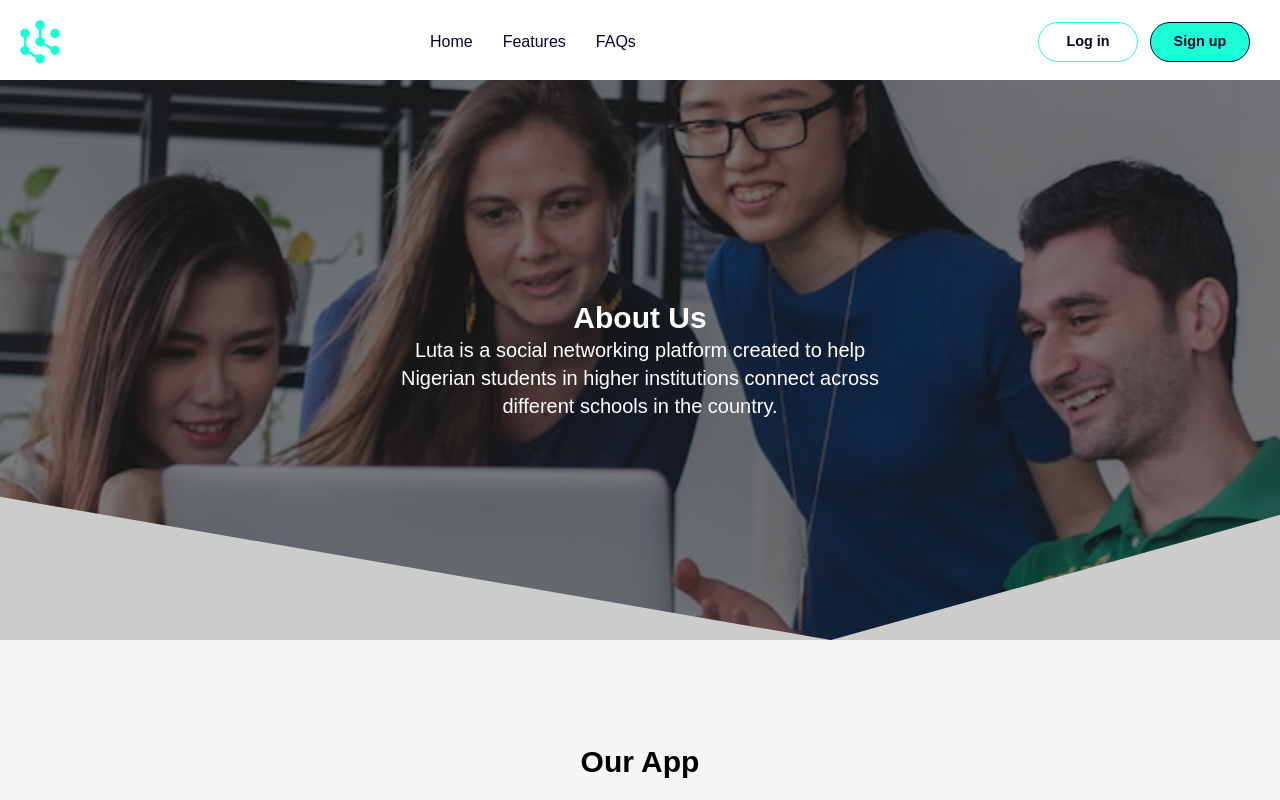
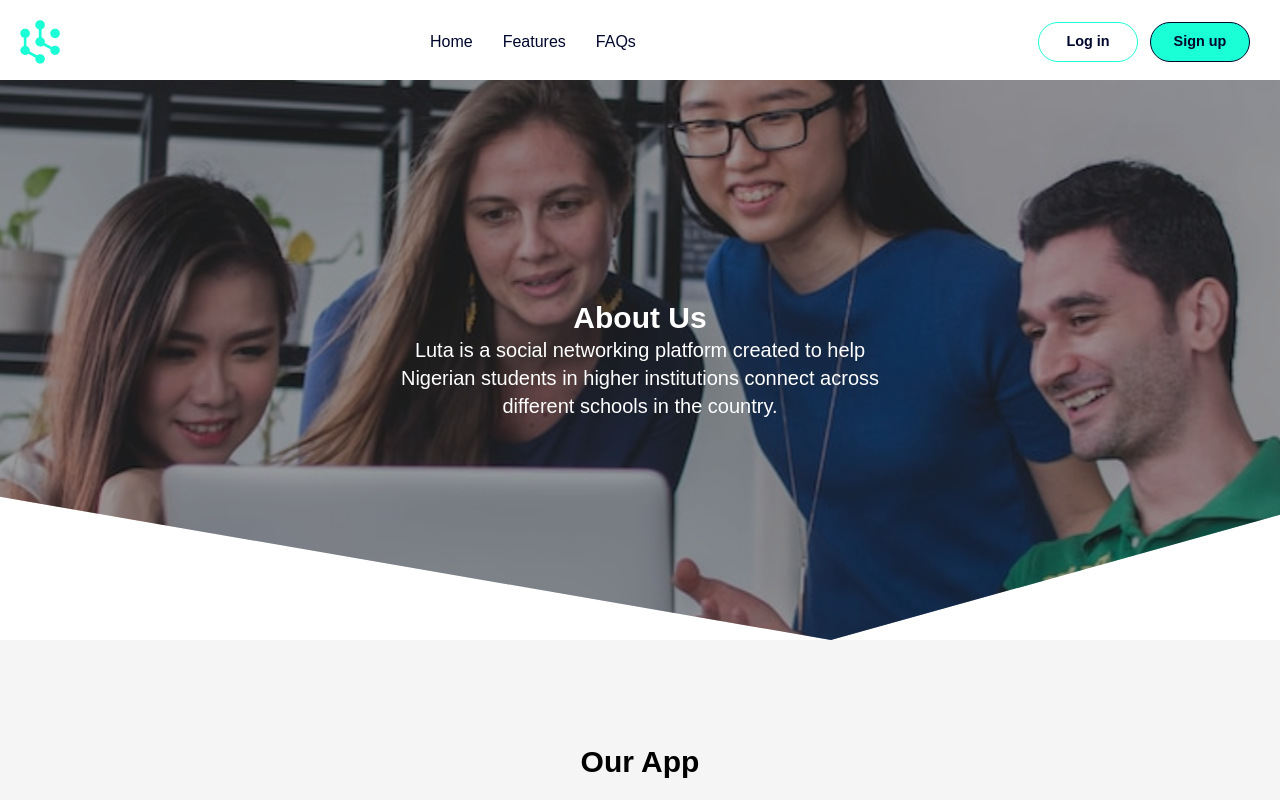
Before and after one commit to Luta-org/Luta, a Next.js app: page /about in a window 1280 px wide. Shown: the top 800 px of the page. Built offline with nearby package versions, Linux system fonts and the light colour scheme; a web font is replaced by a local one.

Commit message:
modified

```diff
--- a/components/AboutPage/Mission.js
+++ b/components/AboutPage/Mission.js
@@ -19,7 +19,7 @@ const Mission = () => {
         color: 'white'
     }}>
         <Heading className="text-2xl md:text-3xl font-bold mb-4">Our Mission</Heading>
-        <Text className="w-[22rem] md:w-[32rem] text-center text-md md:text-xl mx-4">To connect Nigerian students in higher institutions from different cultures and religions together in a secure, modern and fun environment.</Text>
+        <Text className="w-[20rem] md:w-[32rem] text-center text-md md:text-xl mx-4">To connect Nigerian students in higher institutions from different cultures and religions together in a secure, modern and fun environment.</Text>
     </Center>
   )
 }
--- a/components/AboutPage/OurApp.js
+++ b/components/AboutPage/OurApp.js
@@ -16,7 +16,7 @@ const OurApp = () => {
         textAlign: 'center',
     }}>
         <Heading className="text-2xl md:text-3xl font-bold mb-4">Our App</Heading>
-        <Text className="w-[22rem] md:w-[32rem] text-center text-md md:text-xl mx-4">Our platform is a place for individuals to come together and celebrate their quirks and differences. We believe that everyone has something special to offer, and we intend to create a space where people can connect with others who share their passions and interests.</Text>
+        <Text className="w-[20rem] md:w-[32rem] text-center text-md md:text-xl mx-4">Our platform is a place for individuals to come together and celebrate their quirks and differences. We believe that everyone has something special to offer, and we intend to create a space where people can connect with others who share their passions and interests.</Text>
     </Center>
   )
 }
--- a/components/AboutPage/Vision.js
+++ b/components/AboutPage/Vision.js
@@ -19,7 +19,7 @@ const Vision = () => {
         color: 'white'
     }}>
         <Heading className="text-2xl md:text-3xl font-bold mb-4">Our Vision</Heading>
-        <Text className="maxW-[30rem] text-center text-md md:text-xl mx-4">To foster unity among different cultures and religion in Nigeria.</Text>
+        <Text className="w-[20rem] md:w-[32rem] text-center text-md md:text-xl mx-4">To foster unity among different cultures and religion in Nigeria.</Text>
     </Center>
   )
 }
--- a/styles/Section.module.css
+++ b/styles/Section.module.css
@@ -32,7 +32,7 @@
 }
 
 .aboutframe {
-    background-image: linear-gradient(rgba(0,0,0,0.2), rgba(0,0,0,0.2)), url(../public//images//Rectangle\ 1168.svg);
+    background-image: url(../public//images//Rectangle\ 1168.svg);
     background-repeat: no-repeat;
     background-position: center;
     background-size: cover;
```
